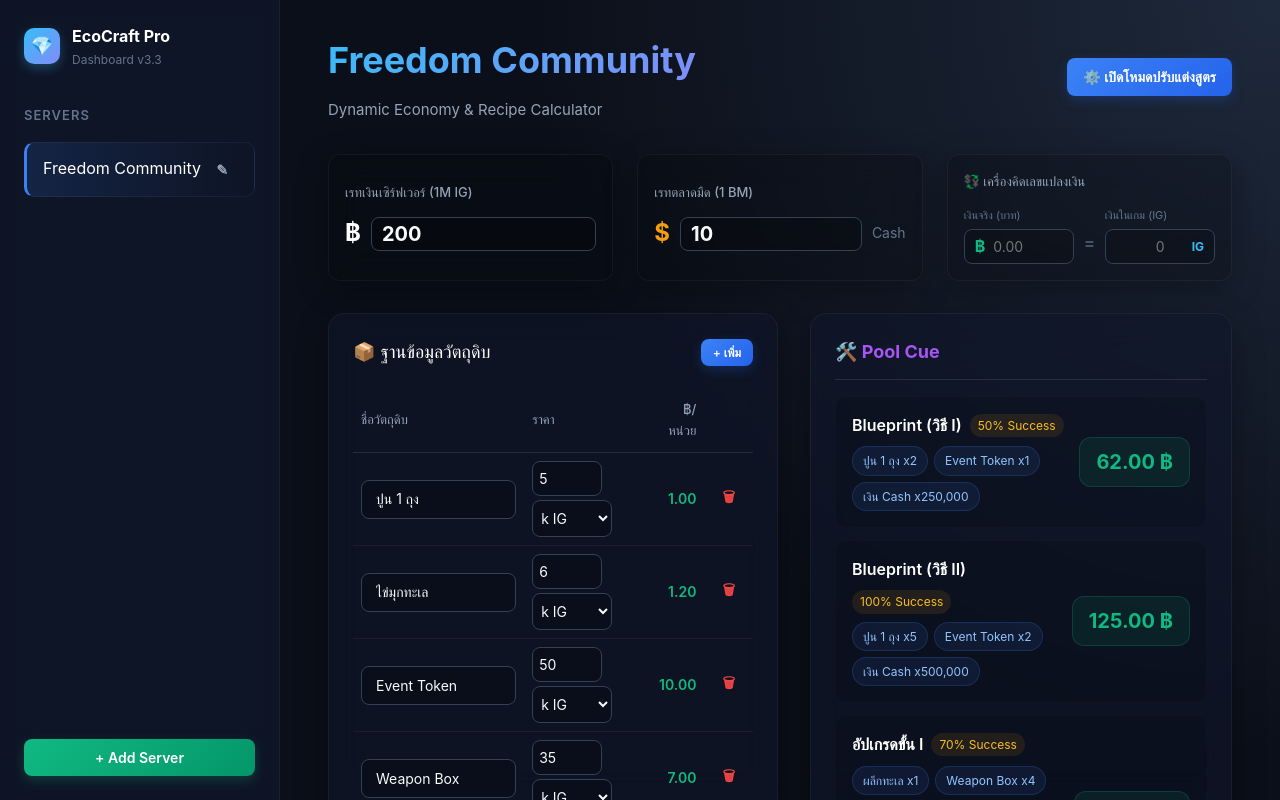
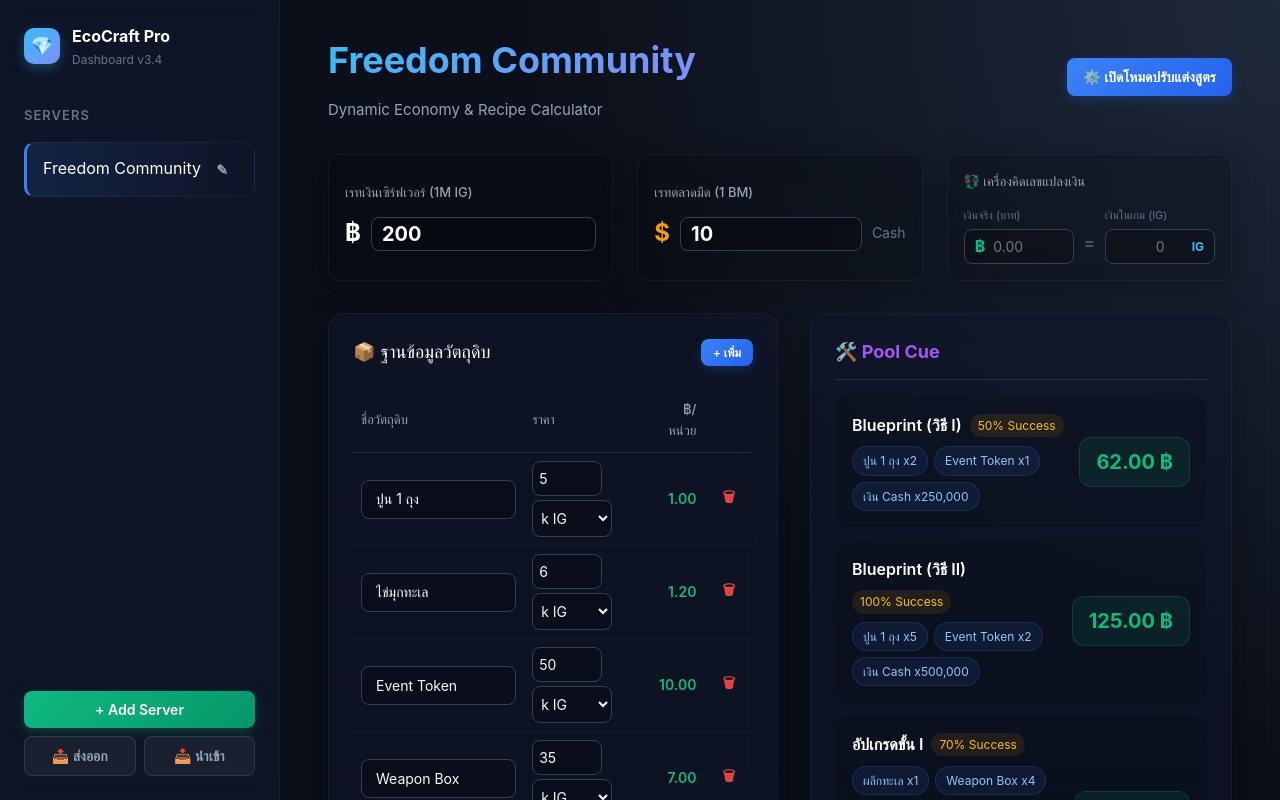
Before and after one commit to NelNsata/ecocraft-desktop, a React (Vite) app in the folder src/renderer/: page / in a window 1280 px wide. Built offline with nearby package versions, Linux system fonts and the light colour scheme.

Commit message:
เพิ่มระบบนำเข้าส่งออก

```diff
--- a/src/renderer/src/UltimateCraftingDashboard.jsx
+++ b/src/renderer/src/UltimateCraftingDashboard.jsx
@@ -1,4 +1,4 @@
-import React, { useState, useEffect } from 'react';
+import React, { useState, useEffect, useRef } from 'react';
 
 // --- Global CSS ---
 const globalStyle = `
@@ -179,7 +179,7 @@ const globalStyle = `
 
   @media (max-width: 768px) {
     .dashboard-layout { flex-direction: column; height: auto; min-height: 100vh; }
-    .sidebar { width: 100%; height: auto; max-height: 350px; border-right: none; border-bottom: 1px solid rgba(255,255,255,0.05); }
+    .sidebar { width: 100%; height: auto; max-height: 450px; border-right: none; border-bottom: 1px solid rgba(255,255,255,0.05); }
     .main-content { padding: 20px; }
     .header-actions { flex-direction: column; align-items: flex-start; gap: 16px; }
     .header-actions button { width: 100%; }
@@ -229,13 +229,13 @@ export default function UltimateCraftingDashboard() {
   const [showNewCatInput, setShowNewCatInput] = useState(false);
   const [newCatName, setNewCatName] = useState('');
 
-  // --- State สำหรับเครื่องคิดเลขแปลงเงิน ---
   const [calcTHB, setCalcTHB] = useState('');
   const [calcIG, setCalcIG] = useState('');
 
+  const fileInputRef = useRef(null); // ใช้สำหรับเปิดหน้าต่างเลือกไฟล์
+
   const activeCity = cities.find(c => c.id === activeCityId) || cities[0];
 
-  // รีเซ็ตเครื่องคิดเลขเมื่อเปลี่ยนเมืองหรือมีการแก้เรทเงิน (ป้องกันตัวเลขค้างผิดเรท)
   useEffect(() => {
     setCalcTHB('');
     setCalcIG('');
@@ -245,7 +245,45 @@ export default function UltimateCraftingDashboard() {
     localStorage.setItem('craftingProData', JSON.stringify(cities));
   }, [cities]);
 
-  // ฟังก์ชันคำนวณเงินบาท -> IG
+  // --- ฟังก์ชัน ส่งออก / นำเข้า ข้อมูล ---
+  const handleExportData = () => {
+    const dataString = JSON.stringify(cities, null, 2);
+    const blob = new Blob([dataString], { type: "application/json" });
+    const url = URL.createObjectURL(blob);
+    const link = document.createElement('a');
+    link.href = url;
+    // ตั้งชื่อไฟล์ใส่วันที่ให้ด้วย จะได้ไม่งง
+    const dateStr = new Date().toISOString().slice(0, 10);
+    link.download = `EcoCraft_Save_${dateStr}.json`;
+    document.body.appendChild(link);
+    link.click();
+    document.body.removeChild(link);
+  };
+
+  const handleImportData = (event) => {
+    const file = event.target.files[0];
+    if (!file) return;
+
+    const reader = new FileReader();
+    reader.onload = (e) => {
+      try {
+        const importedData = JSON.parse(e.target.result);
+        // ตรวจสอบเบื้องต้นว่าเป็นข้อมูลแบบ Array ของเมืองหรือไม่
+        if (Array.isArray(importedData) && importedData.length > 0 && importedData[0].materials) {
+          setCities(importedData);
+          setActiveCityId(importedData[0].id);
+          alert('✅ นำเข้าข้อมูลสำเร็จแล้ว!');
+        } else {
+          alert('❌ รูปแบบไฟล์ไม่ถูกต้อง กรุณาใช้ไฟล์ที่ส่งออกจากโปรแกรมนี้เท่านั้น');
+        }
+      } catch (err) {
+        alert('❌ เกิดข้อผิดพลาดในการอ่านไฟล์');
+      }
+    };
+    reader.readAsText(file);
+    event.target.value = null; // รีเซ็ต input เพื่อให้เลือกไฟล์เดิมซ้ำได้ถ้าต้องการ
+  };
+
   const handleTHBChange = (val) => {
     setCalcTHB(val);
     if (!val || Number(val) <= 0) { setCalcIG(''); return; }
@@ -254,7 +292,6 @@ export default function UltimateCraftingDashboard() {
     setCalcIG(numIG > 0 ? numIG.toFixed(0) : '');
   };
 
-  // ฟังก์ชันคำนวณ IG -> เงินบาท
   const handleIGChange = (val) => {
     setCalcIG(val);
     if (!val || Number(val) <= 0) { setCalcTHB(''); return; }
@@ -336,7 +373,7 @@ export default function UltimateCraftingDashboard() {
             <div style={{ background: 'linear-gradient(135deg, #38bdf8, #818cf8)', width: '36px', height: '36px', borderRadius: '10px', display: 'flex', alignItems: 'center', justifyContent: 'center', fontSize: '18px', boxShadow: '0 4px 12px rgba(56,189,248,0.3)', flexShrink: 0 }}>💎</div>
             <div>
               <div style={{ fontWeight: 'bold', fontSize: '16px', color: '#fff' }}>EcoCraft Pro</div>
-              <div style={{ fontSize: '12px', color: '#64748b' }}>Dashboard v3.3</div>
+              <div style={{ fontSize: '12px', color: '#64748b' }}>Dashboard v3.4</div>
             </div>
           </div>
 
@@ -363,7 +400,16 @@ export default function UltimateCraftingDashboard() {
             ))}
           </div>
 
-          <button className="btn btn-success" style={{ flexShrink: 0 }} onClick={handleAddCity}>+ Add Server</button>
+          {/* ส่วนปุ่มจัดการข้อมูลที่เพิ่มใหม่ */}
+          <div style={{ display: 'flex', flexDirection: 'column', gap: '8px', flexShrink: 0, marginTop: 'auto' }}>
+            <button className="btn btn-success" onClick={handleAddCity}>+ Add Server</button>
+            <div style={{ display: 'flex', gap: '8px' }}>
+              <button className="btn" style={{ flex: 1, background: 'rgba(255,255,255,0.05)', color: '#94a3b8', border: '1px solid rgba(255,255,255,0.1)' }} onClick={handleExportData}>📤 ส่งออก</button>
+              <button className="btn" style={{ flex: 1, background: 'rgba(255,255,255,0.05)', color: '#94a3b8', border: '1px solid rgba(255,255,255,0.1)' }} onClick={() => fileInputRef.current.click()}>📥 นำเข้า</button>
+              {/* Input ซ่อนไว้สำหรับเลือกไฟล์ */}
+              <input type="file" accept=".json" ref={fileInputRef} style={{ display: 'none' }} onChange={handleImportData} />
+            </div>
+          </div>
         </div>
 
         {/* Main Content */}
@@ -402,7 +448,7 @@ export default function UltimateCraftingDashboard() {
                 </div>
               </div>
 
-              {/* แผง 3: เครื่องคิดเลขแปลงเงิน (ใหม่!) */}
+              {/* แผง 3: เครื่องคิดเลขแปลงเงิน */}
               <div className="glass-panel stat-card" style={{ gridColumn: 'span 1' }}>
                 <div style={{ color: '#94a3b8', fontSize: '13px', fontWeight: '500', marginBottom: '8px', display: 'flex', alignItems: 'center', gap: '6px' }}>
                   💱 เครื่องคิดเลขแปลงเงิน
@@ -425,7 +471,6 @@ export default function UltimateCraftingDashboard() {
                   </div>
                 </div>
               </div>
-
             </div>
 
             {/* Main Layout Grid */}
```
